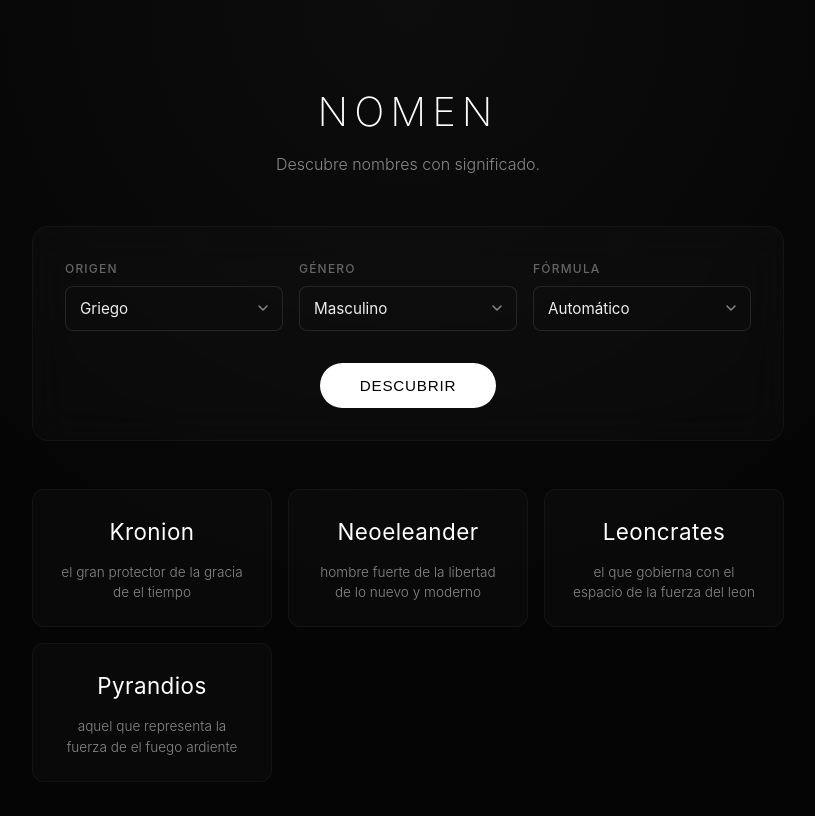
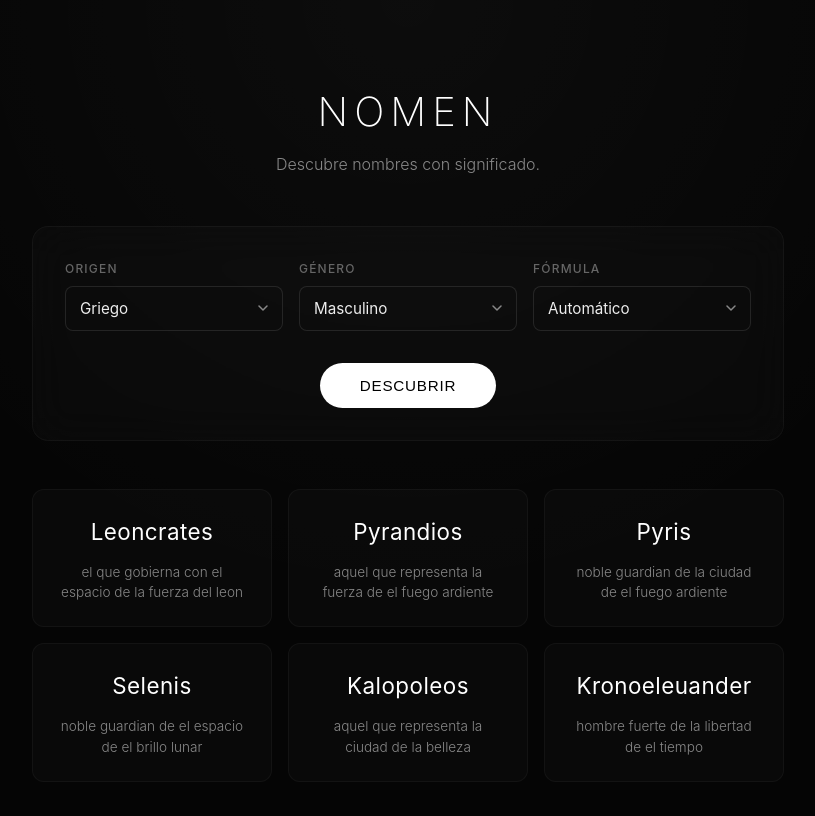
Before and after one commit to AndreaGonRod/generator, a React (Vite) app: page / in a window 1280 px wide. Shown: the top 816 px of the page, without its empty margins (232-1047 px from the left). Built offline with nearby package versions, Linux system fonts and the light colour scheme.

Commit message:
feat: implement name generator UI and core generation logic

```diff
--- a/src/App.jsx
+++ b/src/App.jsx
@@ -71,7 +71,7 @@ function App() {
       gender,
       formulaMode,
       formula,
-      count: style === 'CUSTOM' ? undefined : 4
+      count: style === 'CUSTOM' ? undefined : 6
     };
 
     if (style === 'CUSTOM') {
--- a/src/nameGenerator.js
+++ b/src/nameGenerator.js
@@ -145,7 +145,7 @@ export function generateLocalNames(params) {
     return generateCustomNames(params);
   }
 
-  const count = params.count ?? 4;
+  const count = params.count ?? 6;
   const useCustomFormula = params.formulaMode === 'CUSTOM';
   const results = [];
   const seenNames = new Set();
```
